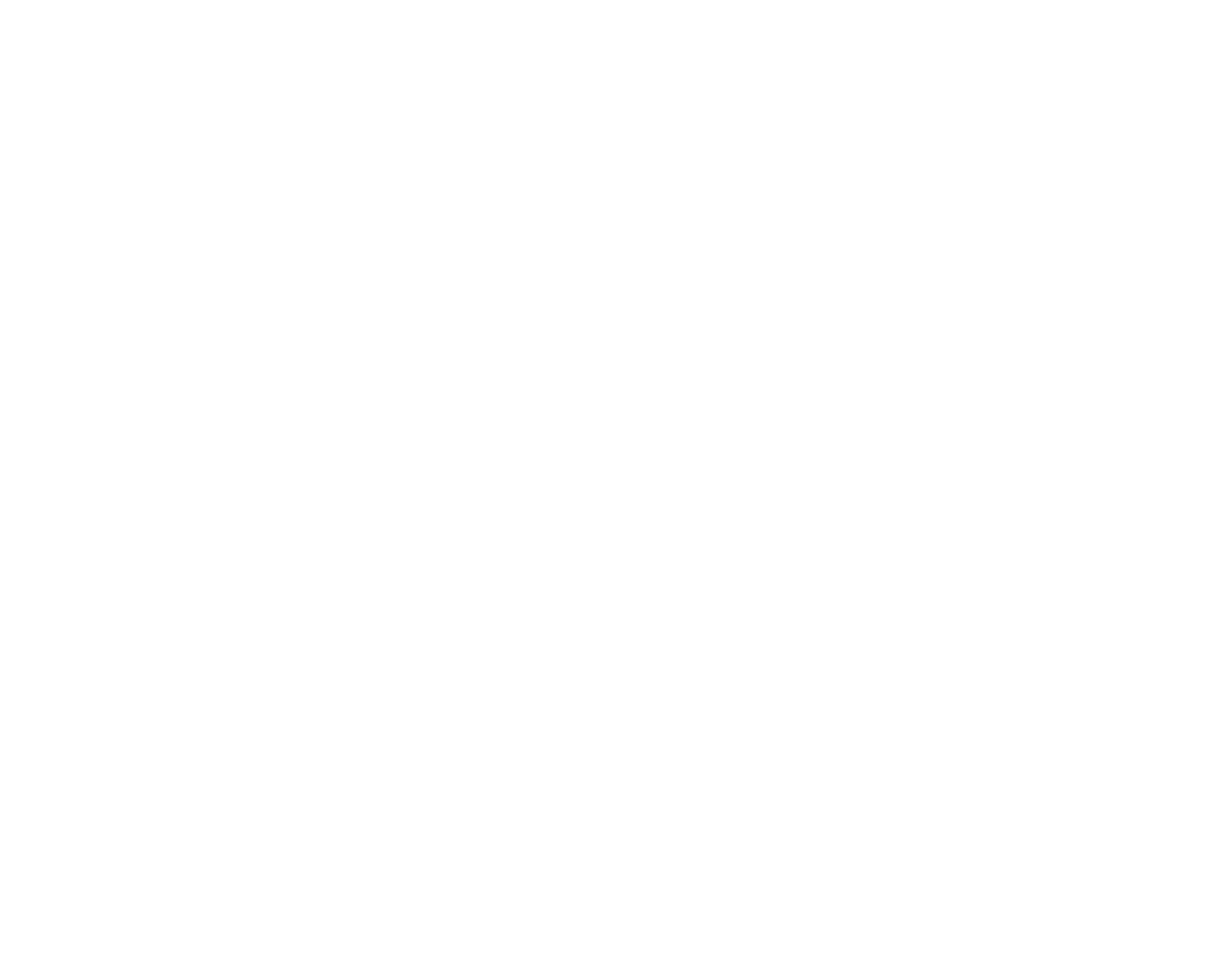
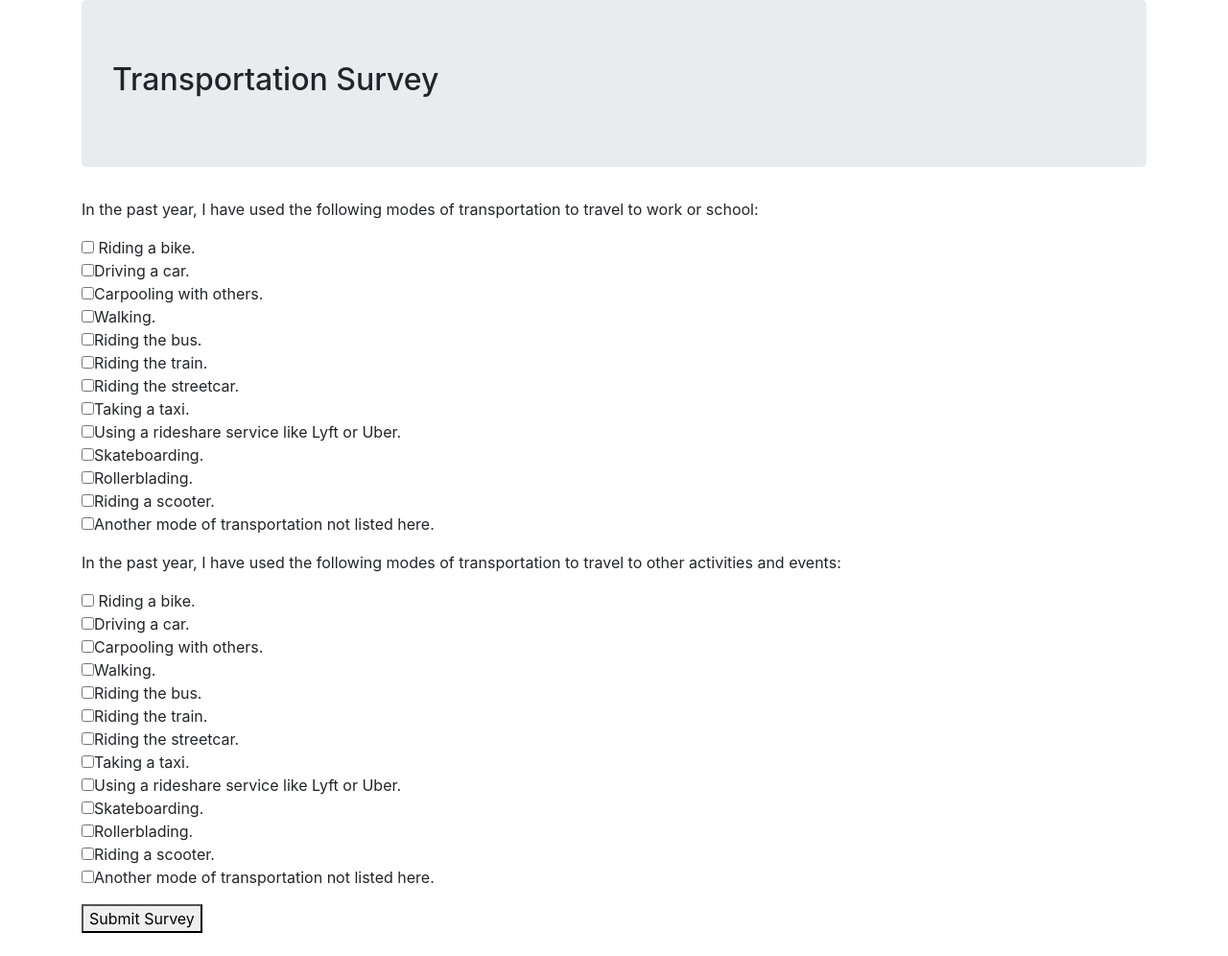
Before and after one commit to ratta2ii/transportation-project, a plain HTML site: page index.html in a window 1280 px wide. Shown: the whole page at 96% size. Before the commit the page ends 800 px from the top, so only its background shows below. Drawn offline with Linux system fonts and the light colour scheme.

Commit message:
Begin transportation Project. Practice checked box inputs and how to reach their value.

```diff
--- a/css/styles.css
+++ b/css/styles.css
@@ -1,7 +1,7 @@
-* {
-  border: 0;
-  margin: 0;
-  padding: 0;
-  font-size: 100%;
-  box-sizing: border-box;
+#work-responses {
+  display: none;
 }
+
+#fun-responses  {
+  display: none;
+}
--- a/index.html
+++ b/index.html
@@ -1,16 +1,60 @@
+
 <!DOCTYPE html>
 <html>
   <head>
+    <title>Transportation Survey</title>
     <link href="css/bootstrap.css" rel="stylesheet" type="text/css">
     <link href="css/styles.css" rel="stylesheet" type="text/css">
     <script src="js/jquery-3.4.1.js"></script>
     <script src="js/scripts.js"></script>
-    <title></title>
   </head>
   <body>
-
-
-
-
+    <div class="container">
+      <div class="jumbotron">
+        <h2>Transportation Survey</h2>
+      </div>
+      <form id="transportation_survey">
+        <div class="form-group">
+          <p>In the past year, I have used the following modes of transportation to travel to work or school:</p>
+          <input type="checkbox" name="work-transportation" value="bike"> Riding a bike.<br>
+          <input type="checkbox" name="work-transportation" value="car">Driving a car.<br>
+          <input type="checkbox" name="work-transportation" value="carpool">Carpooling with others.<br>
+          <input type="checkbox" name="work-transportation" value="walk">Walking.<br>
+          <input type="checkbox" name="work-transportation" value="bus">Riding the bus.<br>
+          <input type="checkbox" name="work-transportation" value="train">Riding the train.<br>
+          <input type="checkbox" name="work-transportation" value="streetcar">Riding the streetcar.<br>
+          <input type="checkbox" name="work-transportation" value="taxi">Taking a taxi.<br>
+          <input type="checkbox" name="work-transportation" value="rideshare">Using a rideshare service like Lyft or Uber.<br>
+          <input type="checkbox" name="work-transportation" value="skateboard">Skateboarding.<br>
+          <input type="checkbox" name="work-transportation" value="rollerblade">Rollerblading.<br>
+          <input type="checkbox" name="work-transportation" value="scooter">Riding a scooter.<br>
+          <input type="checkbox" name="work-transportation" value="other">Another mode of transportation not listed here.<br>
+        </div>
+        <div class="form-group">
+          <p>In the past year, I have used the following modes of transportation to travel to other activities and events:</p>
+          <input type="checkbox" name="fun-transportation" value="bike"> Riding a bike.<br>
+          <input type="checkbox" name="fun-transportation" value="car">Driving a car.<br>
+          <input type="checkbox" name="fun-transportation" value="carpool">Carpooling with others.<br>
+          <input type="checkbox" name="fun-transportation" value="walk">Walking.<br>
+          <input type="checkbox" name="fun-transportation" value="bus">Riding the bus.<br>
+          <input type="checkbox" name="fun-transportation" value="train">Riding the train.<br>
+          <input type="checkbox" name="fun-transportation" value="streetcar">Riding the streetcar.<br>
+          <input type="checkbox" name="fun-transportation" value="taxi">Taking a taxi.<br>
+          <input type="checkbox" name="fun-transportation" value="rideshare">Using a rideshare service like Lyft or Uber.<br>
+          <input type="checkbox" name="fun-transportation" value="skateboard">Skateboarding.<br>
+          <input type="checkbox" name="fun-transportation" value="rollerblade">Rollerblading.<br>
+          <input type="checkbox" name="fun-transportation" value="scooter">Riding a scooter.<br>
+          <input type="checkbox" name="fun-transportation" value="other">Another mode of transportation not listed here.<br>
+        </div>
+       <button type="submit">Submit Survey</button>
+      </form>
+      <span id="work-responses">
+        <p><b>You use the following methods of transportation to travel to work or school:</b></p>
+      </span>
+      <br>
+      <span id="fun-responses">
+        <p><b>You use the following methods of transportation to travel to other activities and events:</b></p>
+      </span>
+    </div>
   </body>
 </html>
--- a/js/scripts.js
+++ b/js/scripts.js
@@ -1,5 +1,16 @@
 $(document).ready(function() {
-
-
-
+  $("form#transportation_survey").submit(function(){
+    event.preventDefault();
+    $("#work-responses").show();
+    $("input:checkbox[name=work-transportation]:checked").each(function(){
+      var workTransportationMode = $(this).val();
+      $('#work-responses').append(workTransportationMode + "<br>");
+    });
+    $("#fun-responses").show();
+    $("input:checkbox[name=fun-transportation]:checked").each(function(){
+      var funTransportationMode = $(this).val();
+      $('#fun-responses').append(funTransportationMode + "<br>");
+    });
+    $('#transportation_survey').hide();
+  });
 });
```
